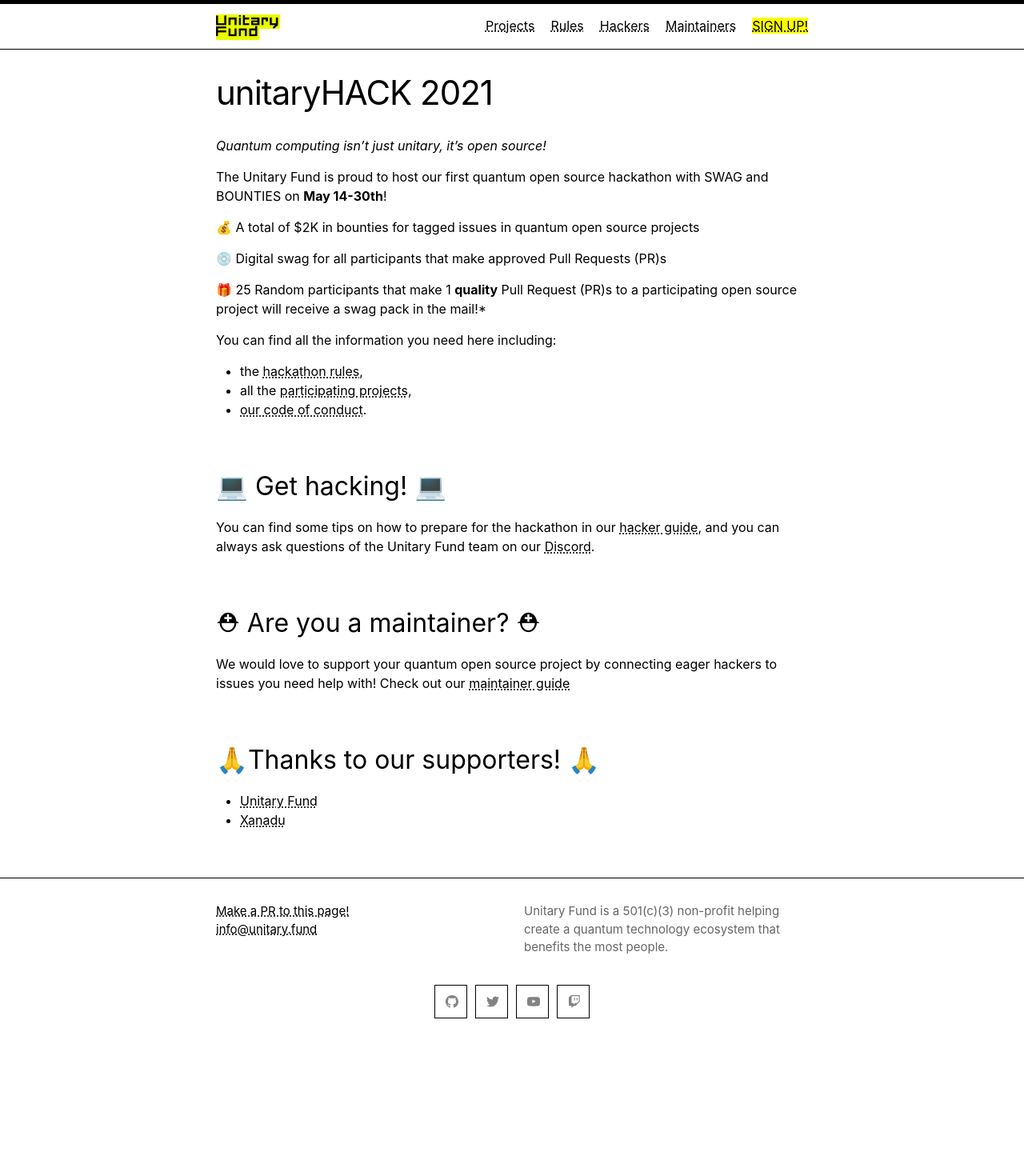
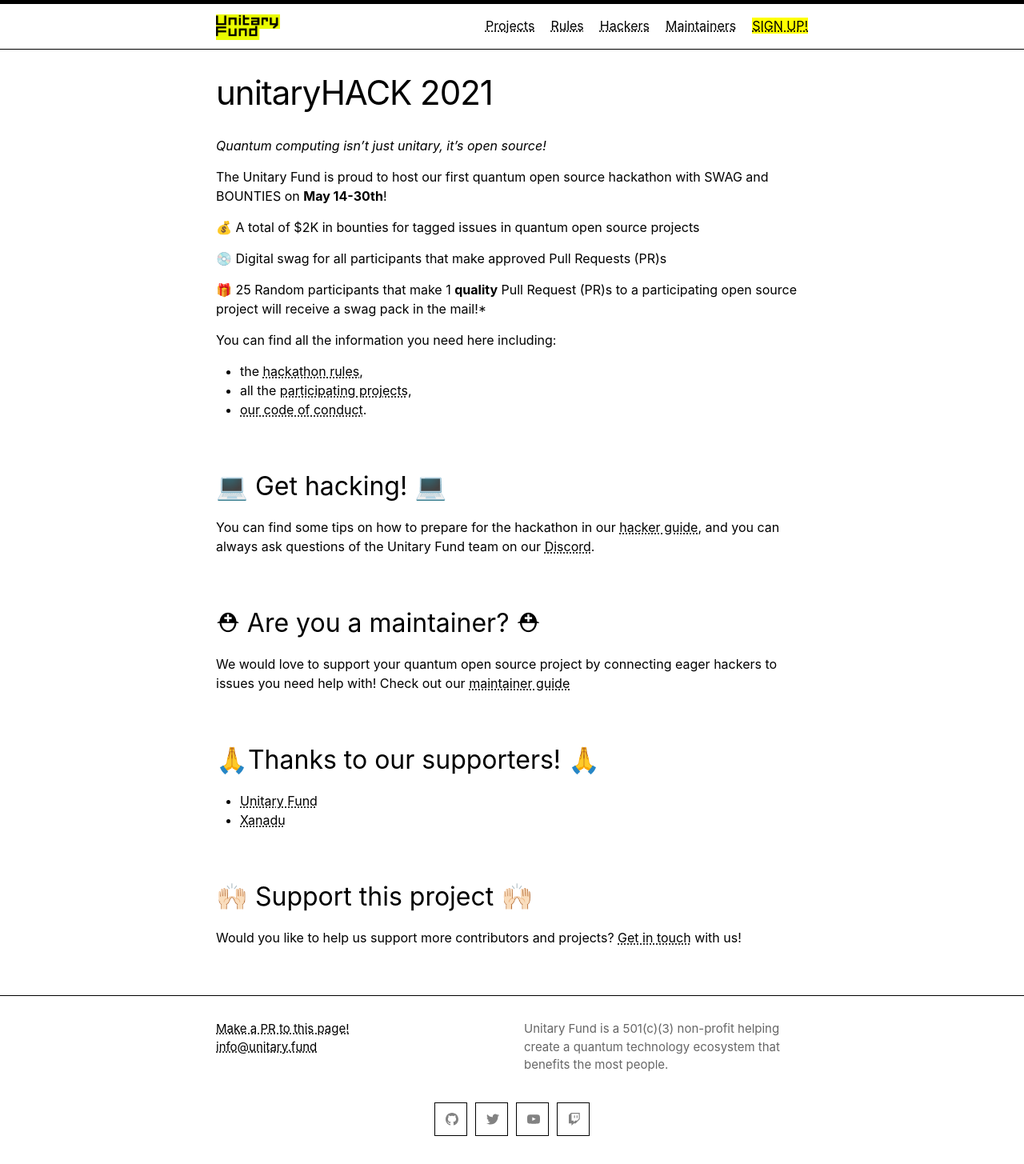
Before and after one commit to unitaryfund/unitaryhack2021, a Jekyll site: the page built from index.md, in a window 1280 px wide. Shown: the whole page at 80% size. Built offline with Jekyll 4.4.1, drawn with Linux system fonts in a browser that asks for light colours; before the commit the page ends 1308 px from its top, so only the background shows below that.

Commit message:
add supporting us section to index

```diff
--- a/index.md
+++ b/index.md
@@ -31,3 +31,7 @@
 
 - [Unitary Fund](https://unitary.fund/)
 - [Xanadu](https://xanadu.ai/)
+
+## 🙌🏻 Support this project 🙌🏻
+
+Would you like to help us support more contributors and projects? [Get in touch](mailto:info@unitary.fund?subject=[UnitaryHack]%20Supporting%20You) with us!
```
